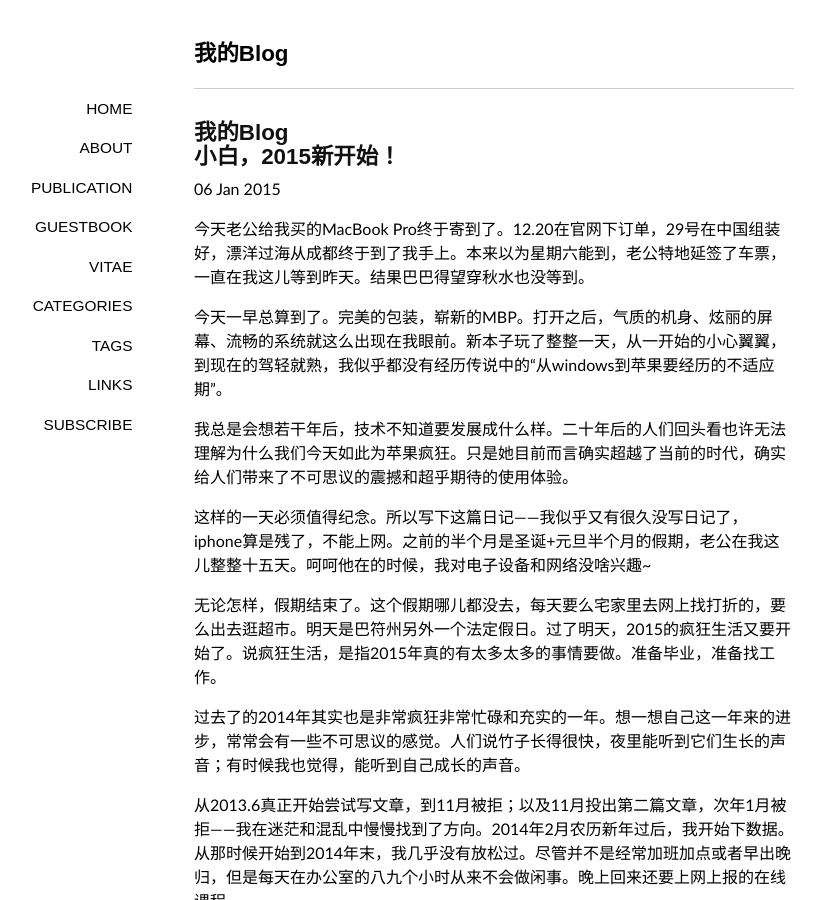
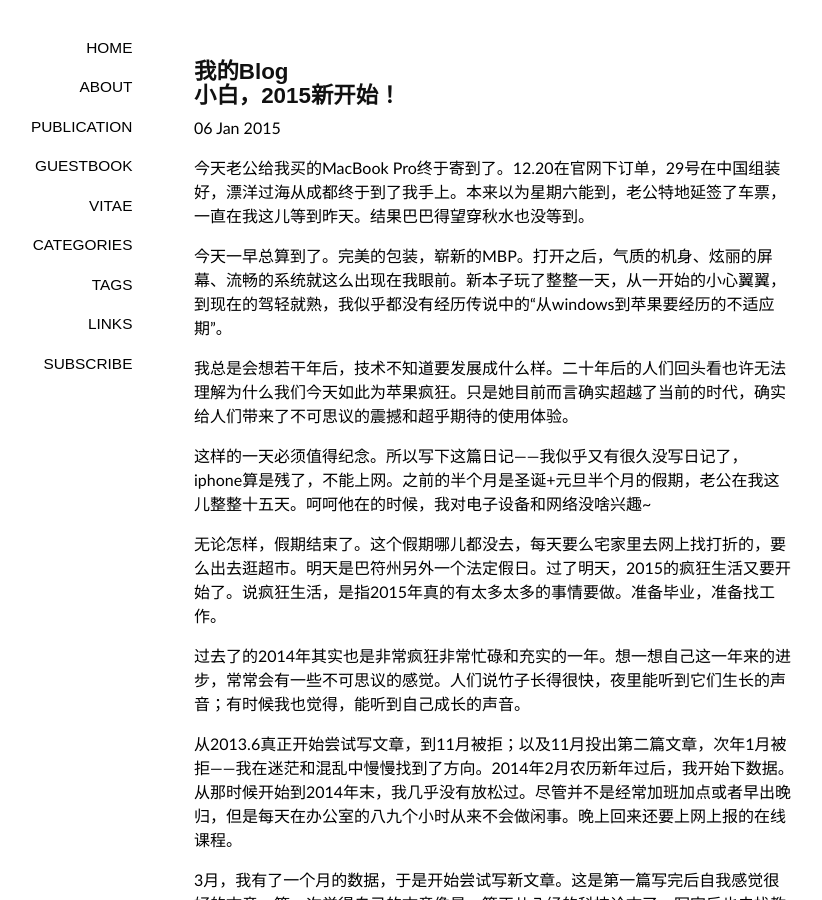
Before and after one commit to almatrix/space, a Jekyll site: the page built from index.html, in a window 1280 px wide and 900 px high. Shown: the whole window, without its empty margins (146-968 px from the left). Built offline with Jekyll 4.4.1, drawn with Linux system fonts in a browser that asks for light colours; some web fonts are replaced.

Commit message:
minor changes to default file

```diff
--- a/_layouts/default.html
+++ b/_layouts/default.html
@@ -5,17 +5,13 @@
     <meta name="author" content="谢益辉" />
     <title>{{ page.title }}</title>
     <link rel="shortcut icon" href="/favicon.ico">
-    <link rel="stylesheet" href="//css/style.css">
-    <link rel="stylesheet" href="//css/highlight.css">
-    <script type="text/javascript" src="js/jquery-2.1.1.min.js"></script>
+    <link rel="stylesheet" href="/css/style.css">
+    <link rel="stylesheet" href="/css/highlight.css">
+    <script type="text/javascript" src="/js/jquery-2.1.1.min.js"></script>
  </head>
 <body>
 <div id="container">
       <div id="main" role="main">
-        <header>
-        <h1>{{ page.title }}</h1>
-        <p>{{ page.date | date_to_string }}</p>
-        </header>
 
         <nav>
         <span><a title="home page" class="" href="http://yihui.name/cn/">home</a></span>
```
